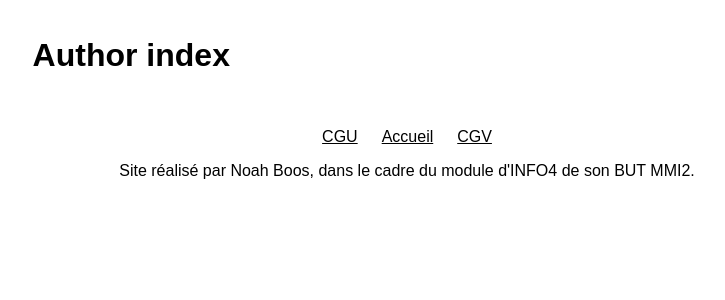
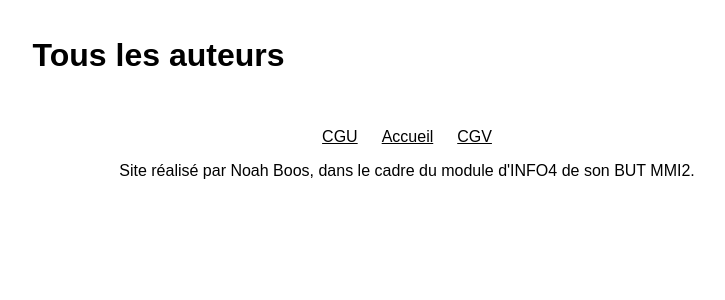
Before and after one commit to NoahBoos/INFO4_Projet, a Symfony app: template templates/author/index.html.twig in a window 1280 px wide. Shown: the part 69-369 px from the top of the page, without its empty margins (233-958 px from the left). Run offline with Twig, Linux system fonts and the light colour scheme; the template is opened without the code that fills it, so the values that code supplies are empty; some libraries are stand-ins or nearby versions.

Commit message:
Features - French translation for author

```diff
--- a/templates/author/edit.html.twig
+++ b/templates/author/edit.html.twig
@@ -1,9 +1,9 @@
 {% extends 'base.html.twig' %}
 
-{% block title %}Edit Author{% endblock %}
+{% block title %}Modifier un auteur{% endblock %}
 
 {% block main %}
-    <h1>Edit Author</h1>
+    <h1>Modifier les informations sur {{ author.authorFirstname }} {{ author.authorName }}</h1>
 
     {{ include('author/_form.html.twig', {'button_label': 'Update'}) }}
 
--- a/templates/author/index.html.twig
+++ b/templates/author/index.html.twig
@@ -1,9 +1,9 @@
 {% extends 'base.html.twig' %}
 
-{% block title %}Author index{% endblock %}
+{% block title %}Tous les auteurs{% endblock %}
 
 {% block main %}
-    <h1>Author index</h1>
+    <h1>Tous les auteurs</h1>
 
     {% if app.request.getPathInfo starts with '/professional' %}
         <section>
@@ -19,7 +19,7 @@
                     <tr>
                         <td>{{ author.authorFirstname }} {{ author.authorName }}</td>
                         <td>
-                            <a href="{{ path('app_author_show', {'id': author.id}) }}"><i class="bi bi-pencil-square"></i></a>
+                            <a href="{{ path('app_author_edit', {'id': author.id}) }}"><i class="bi bi-pencil-square"></i></a>
                             <a href="{{ path('app_author_delete', {'id': author.id}) }}"><i class="bi bi-trash"></i></a>
                         </td>
                     </tr>
--- a/templates/author/new.html.twig
+++ b/templates/author/new.html.twig
@@ -1,9 +1,9 @@
 {% extends 'base.html.twig' %}
 
-{% block title %}New Author{% endblock %}
+{% block title %}Ajouter un auteur{% endblock %}
 
 {% block main %}
-    <h1>Create new Author</h1>
+    <h1>Ajouter un nouvel auteur à la base de données</h1>
 
     {{ include('author/_form.html.twig') }}
 
--- a/templates/author/show.html.twig
+++ b/templates/author/show.html.twig
@@ -1,6 +1,6 @@
 {% extends 'base.html.twig' %}
 
-{% block title %}Author{% endblock %}
+{% block title %}{{ author.authorFirstname }} {{ author.authorName }}{% endblock %}
 
 {% block main %}
     <h1 class="main__title--text">{{ author.authorFirstname }} {{ author.authorName }}</h1>
```
